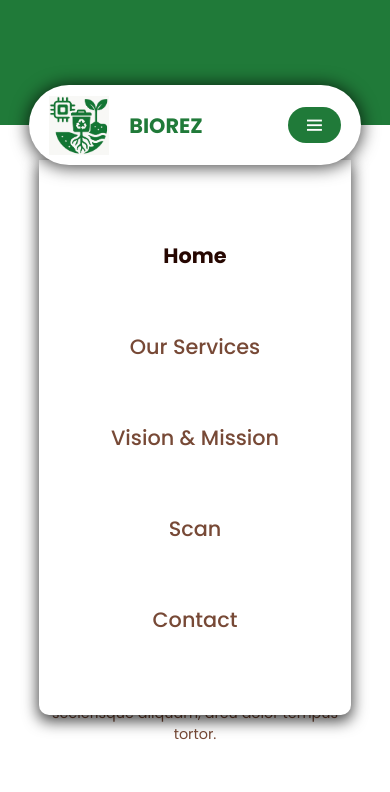
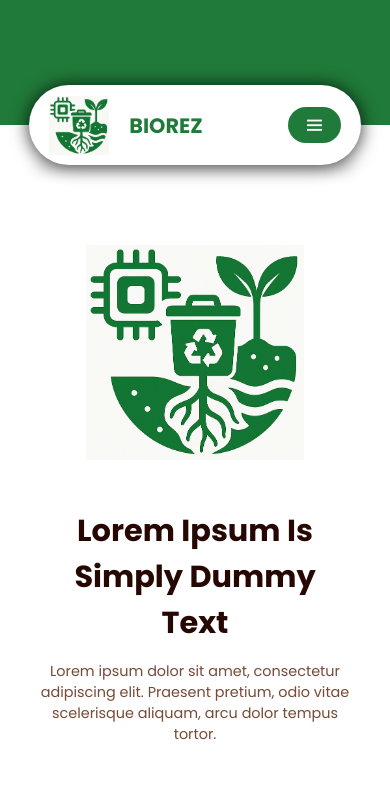
Before and after one commit to Fadhli2803/capstone-project, a website built with webpack: page src/index.html in a window 390 px wide. Both pictures are taken after a click on the icon 314 px from the left and 125 px from the top of the page. Shown: the top 792 px of the page. Built offline with nearby package versions, Linux system fonts and the light colour scheme.

Commit message:
Update navbar dan struktur kode

```diff
--- a/src/index.html
+++ b/src/index.html
@@ -30,13 +30,11 @@
           </div>
 
           <ul id="nav-menu">
-            <li>
-              <a href="?#home" class="active">Home</a>
-              <a href="?#services" class="inactive">Our Services</a>
-              <a href="?#vision-mission" class="inactive">Vision & Mission</a>
-              <a href="camera.html" class="inactive">Scan</a>
-              <a href="?#contact" class="inactive">Contact</a>
-            </li>
+            <li><a href="?#home" class="active">Home</a></li>
+            <li><a href="shop.html" class="inactive">Shop</a></li>
+            <li><a href="?#vision-mission" class="inactive">Vision & Mission</a></li>
+            <li><a href="camera.html" class="inactive">Scan</a></li>
+            <li><a href="?#contact" class="inactive">Contact</a></li>
           </ul>
 
           <div class="btn-1 header-button">
--- a/src/scripts/main.js
+++ b/src/scripts/main.js
@@ -1,21 +1,23 @@
-// const closeButton = document.getElementById('close-button');
-// const navbarContainer = document.getElementById("navbar-container");
-// const navElement = document.getElementById('nav-element');
+document.addEventListener("DOMContentLoaded", () => {
+  const hamburgerButton = document.getElementById("hamburger-button");
+  let navMenu = document.getElementById("nav-menu");
 
-// hamburgerButton.addEventListener("click", () => {
-//     navElement.style.transform = 'translateY(-200%)';
-//     navElement.classList.add("sidebar");
-// })
+  hamburgerButton.addEventListener("click", () => {
+    navMenu.classList.toggle("open");
+  });
 
+  document.body.addEventListener("click", (event) => {
+    const isTargetInsideButton = hamburgerButton.contains(event.target);
+    const isTargetInsideDrawer = navMenu.contains(event.target);
 
-const hamburgerButton = document.getElementById('hamburger-button');
-let navMenu = document.getElementById('nav-menu');
-navMenu.style.maxHeight = '0px';
+    if (!(isTargetInsideButton || isTargetInsideDrawer)) {
+      navMenu.classList.remove("open");
+    }
 
-hamburgerButton.addEventListener('click', () => {
-    if (navMenu.style.maxHeight === '0px') {
-        navMenu.style.maxHeight = '800px';
-    } else {
-        navMenu.style.maxHeight = '0px';
-    }
+    navMenu.querySelectorAll("a").forEach((link) => {
+      if (link.contains(event.target)) {
+        navMenu.classList.remove("open");
+      }
+    });
+  });
 });
--- a/src/styles/responsive.css
+++ b/src/styles/responsive.css
@@ -28,24 +28,21 @@
     left: 0;
     right: 0;
     margin: auto;
+
+    flex-direction: column;
+    justify-content: center;
+    gap: 60px;
+
+    background-color: var(--secondary-color);
+    box-shadow: 0px 5px 15px 1px rgba(0, 0, 0, 0.75);
     border-radius: 0 0 10px 10px;
     width: 94%;
+    max-height: 800px;
+    padding-block: 80px;
+
+    z-index: -1;
     overflow: hidden;
-    z-index: -1;
     transition: 0.5s ease-in-out;
-    background-color: var(--secondary-color);
-    box-shadow: 0px 5px 15px 1px rgba(0, 0, 0, 0.75);
-  }
-
-  .navigation-container #nav-menu {
-    justify-content: center;
-    text-align: center;
-  }
-
-  .navigation-container #nav-menu li {
-    flex-direction: column;
-    gap: 60px;
-    padding-block: 80px;
   }
 
   .navigation-container #nav-menu li a {
--- a/src/styles/styles.css
+++ b/src/styles/styles.css
@@ -92,11 +92,17 @@ nav {
 .navigation-container #nav-menu {
   display: flex;
   align-items: center;
+  gap: 40px;
+}
+
+.navigation-container #nav-menu.open {
+  max-height: 0;
+  padding-block: 0;
 }
 
 .navigation-container #nav-menu li {
-  display: flex;
-  gap: 40px;
+  /* display: flex;
+  gap: 40px; */
 }
 
 .navigation-container #nav-menu li a {
@@ -310,7 +316,7 @@ main {
   background-color: var(--secondary-color);
   padding: 30px 20px;
   border-radius: 10px;
-  box-shadow: 4px 4px 10px -2px rgba(0,0,0,0.75);
+  box-shadow: 4px 4px 10px -2px rgba(0, 0, 0, 0.75);
 }
 
 .card .item-image {
@@ -512,7 +518,7 @@ input {
   border: 1px solid #d4d4d4;
 
   font-size: 1rem;
-  font-family: 'Inter', sans-serif;
+  font-family: "Inter", sans-serif;
 
   resize: vertical;
 }
@@ -569,7 +575,7 @@ select {
   background-color: var(--secondary-color);
   padding: 20px;
   border-radius: 10px;
-  box-shadow: 4px 4px 10px -2px rgba(0,0,0,0.75);
+  box-shadow: 4px 4px 10px -2px rgba(0, 0, 0, 0.75);
 
   display: flex;
   gap: 30px;
--- a/webpack.common.js
+++ b/webpack.common.js
@@ -25,6 +25,10 @@ module.exports = {
       template: path.join(__dirname, './src/camera.html'),
       filename: 'camera.html',
     }),
+    new HtmlWebpackPlugin({
+      template: path.join(__dirname, './src/shop.html'),
+      filename: 'shop.html',
+    }),
 
     new CopyWebpackPlugin({
       patterns: [
```
Also changed, not shown: src/shop.html (added, +11 -0 lines).
